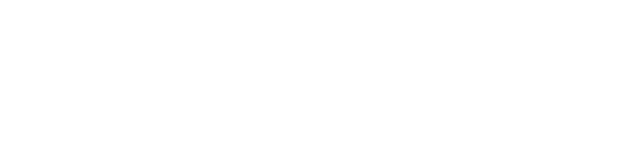
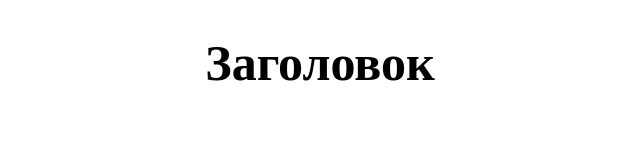
Before and after one commit to Azizbek1122/test, a plain HTML site: page index.html in a window 1280 px wide. Shown: the whole page, without its empty margins (320-960 px from the left). Drawn offline with Linux system fonts and the light colour scheme.

Commit message:
Создал заголово, поменял размер

```diff
--- a/index.html
+++ b/index.html
@@ -9,5 +9,15 @@
 </head>
 <body>
 
+
+
+
+
+    <h1>Заголовок</h1>
+
+
+
+
+
 </body>
 </html>
--- a/style.css
+++ b/style.css
@@ -0,0 +1,4 @@
+h1{
+    text-align: center;
+    font-size: 50px;
+}
```
